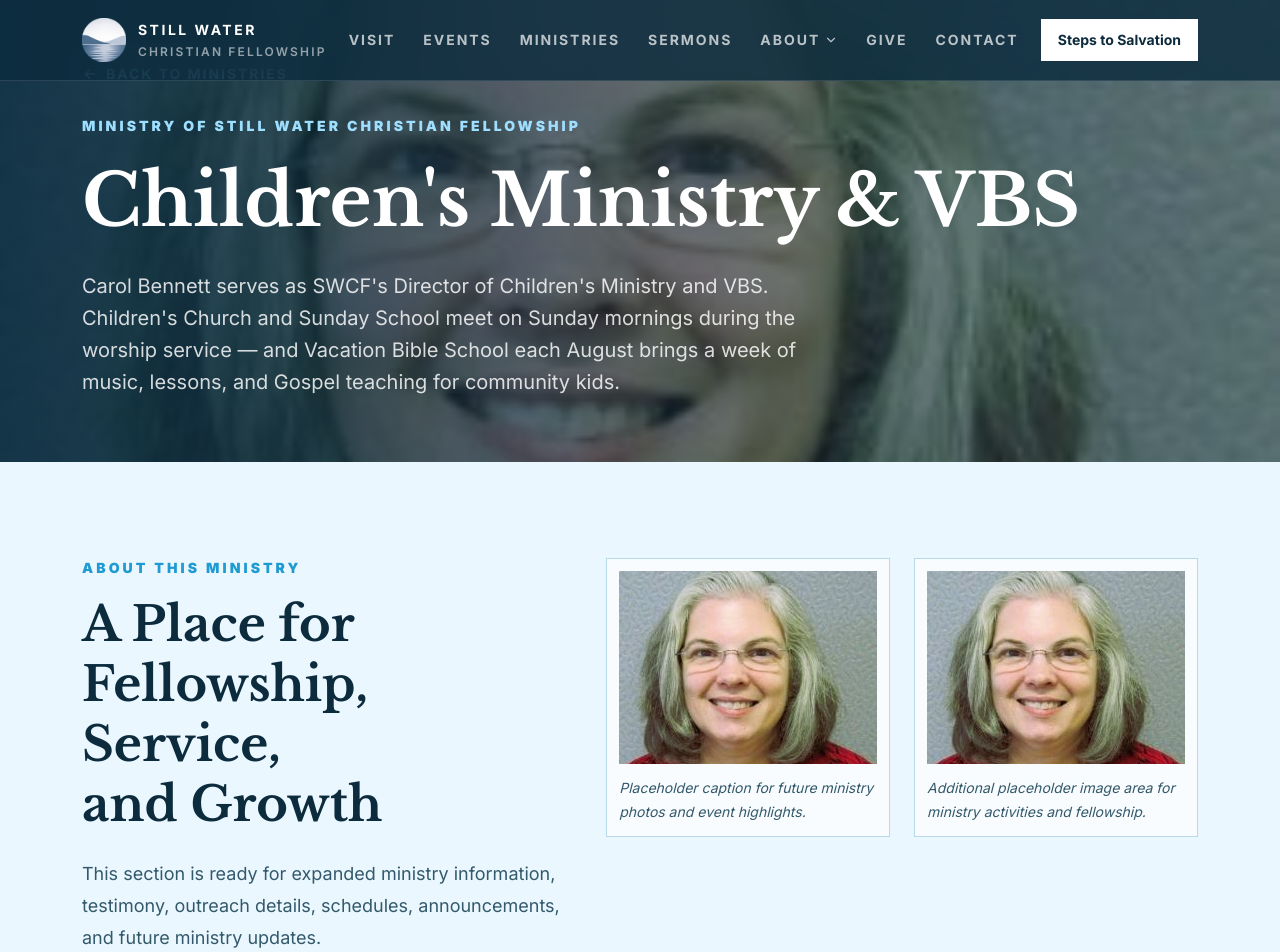
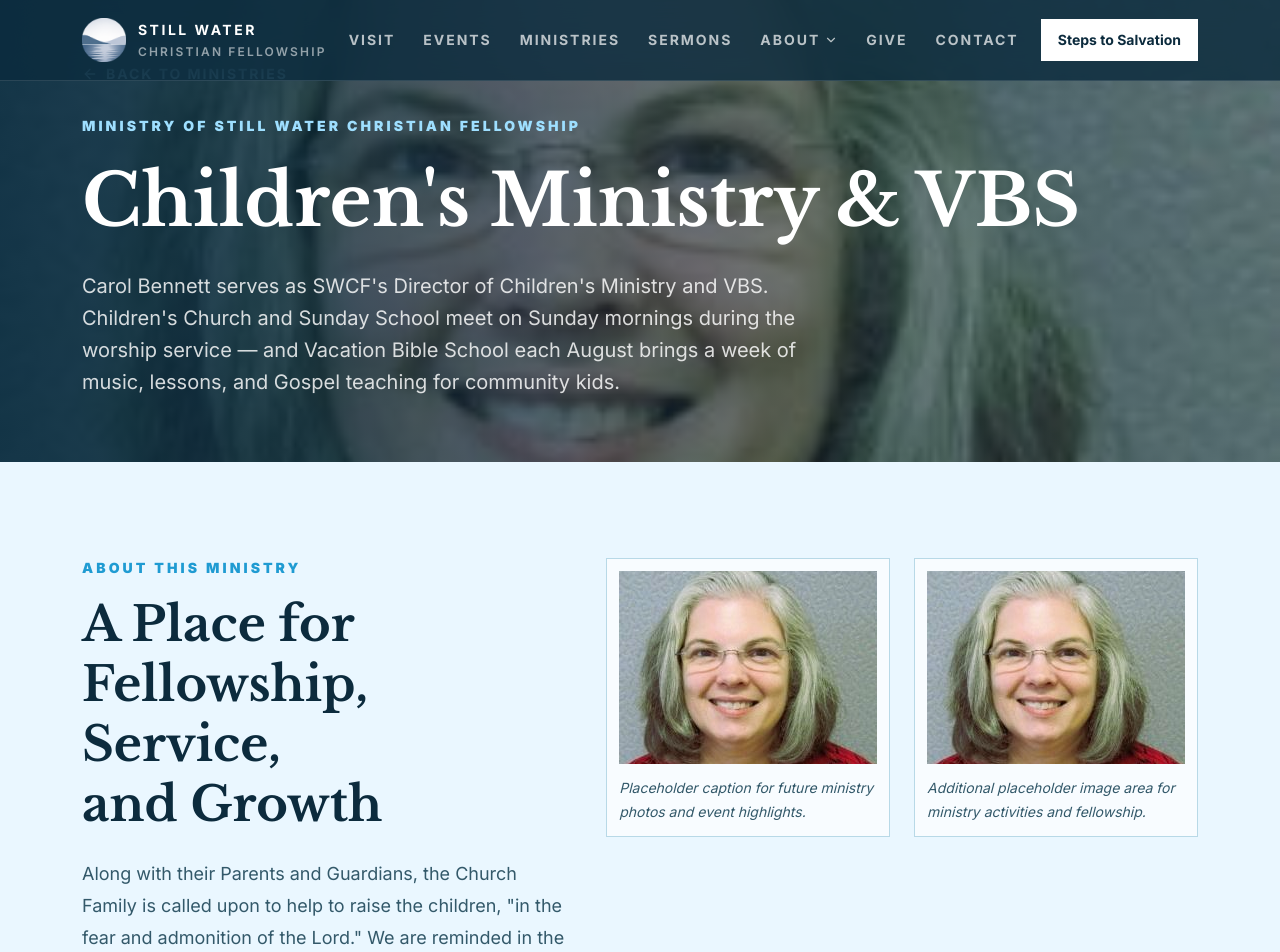
Before and after one commit to edesent/stillwater-christian-fellowship, a Next.js app: page /ministries/childrens-ministry-vbs in a window 1280 px wide. Shown: the top 952 px of the page. Built offline with nearby package versions, Linux system fonts and the light colour scheme.

Commit message:
Use dynamic ministry description text on ministry pages

```diff
--- a/src/app/ministries/[slug]/page.tsx
+++ b/src/app/ministries/[slug]/page.tsx
@@ -100,7 +100,7 @@ export default async function MinistryPage({
                   A Place for Fellowship, Service, and Growth
                 </h2>
                 <p className="mt-6 text-lg leading-8 text-ink-soft">
-                  This section is ready for expanded ministry information, testimony, outreach details, schedules, announcements, and future ministry updates.
+                  {ministryDescription}
                 </p>
 
               </div>
```
